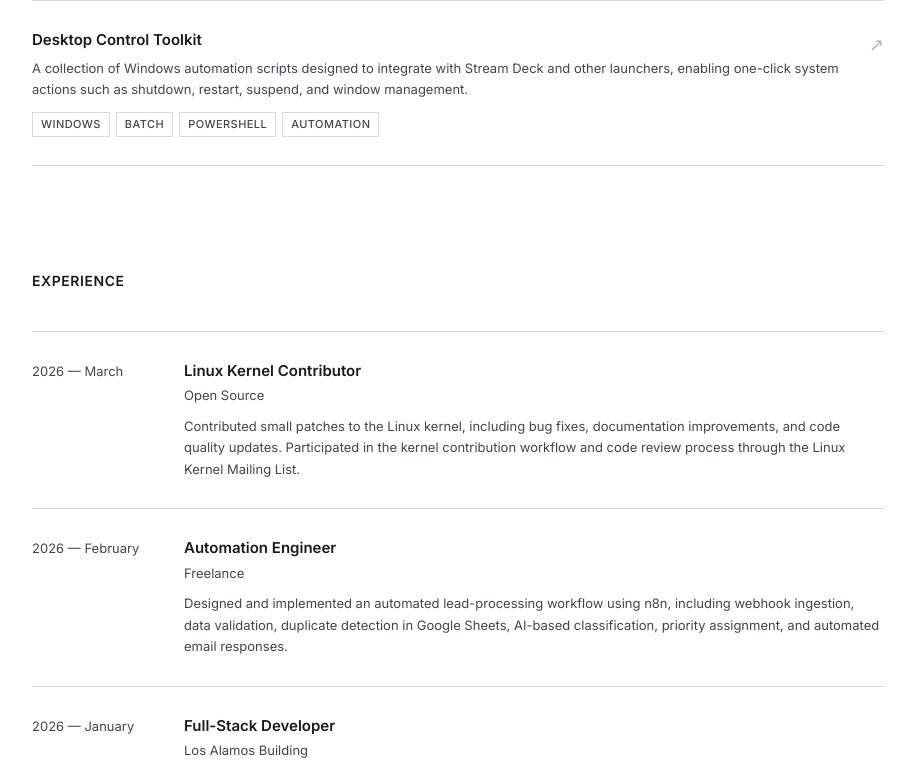
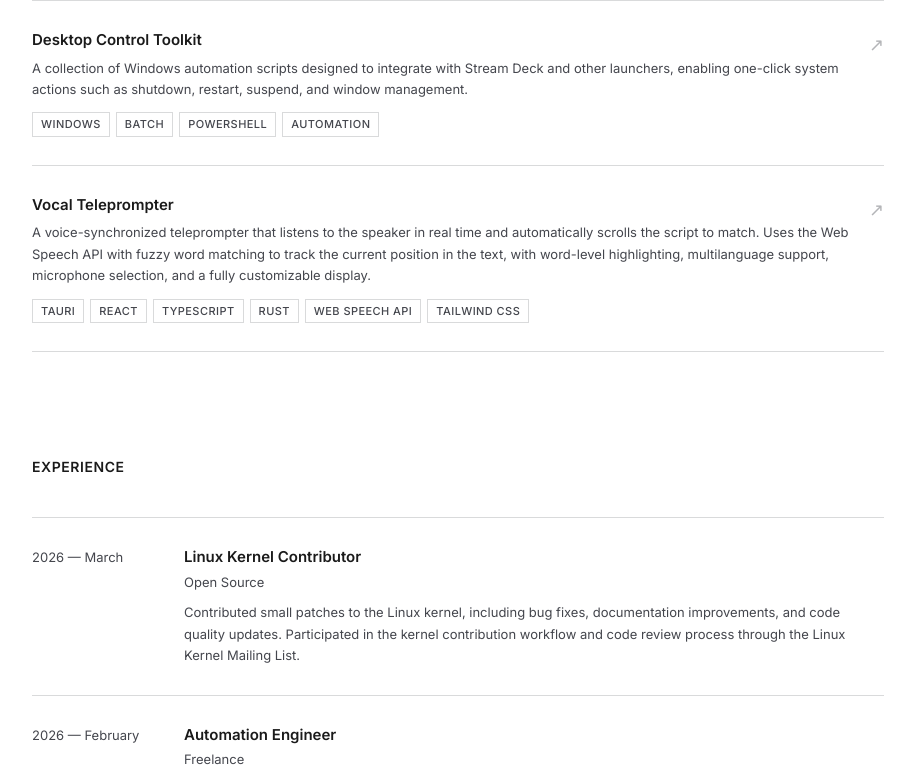
Before and after one commit to FaureGalliard/angelcrispin.github.io, a Next.js app: page / in a window 1280 px wide. Shown: the part 1360-2134 px from the top of the page, without its empty margins (182-1097 px from the left). Built offline with nearby package versions, Linux system fonts and the light colour scheme; a web font is replaced by a local one.

Commit message:
fix: added vocal teleprompter to projects

```diff
--- a/src/components/Projects.tsx
+++ b/src/components/Projects.tsx
@@ -19,6 +19,12 @@ const PROJECTS = [
         desc: 'A collection of Windows automation scripts designed to integrate with Stream Deck and other launchers, enabling one-click system actions such as shutdown, restart, suspend, and window management.',
         tech: ['Windows', 'Batch', 'PowerShell', 'Automation'],
         href: '#',
+    },
+    {
+        name: 'Vocal Teleprompter',
+        desc: 'A voice-synchronized teleprompter that listens to the speaker in real time and automatically scrolls the script to match. Uses the Web Speech API with fuzzy word matching to track the current position in the text, with word-level highlighting, multilanguage support, microphone selection, and a fully customizable display.',
+        tech: ['Tauri', 'React', 'TypeScript', 'Rust', 'Web Speech API', 'Tailwind CSS'],
+        href: 'https://github.com/FaureGalliard/vocal-teleprompter',
     },
 ] as const
 
```
